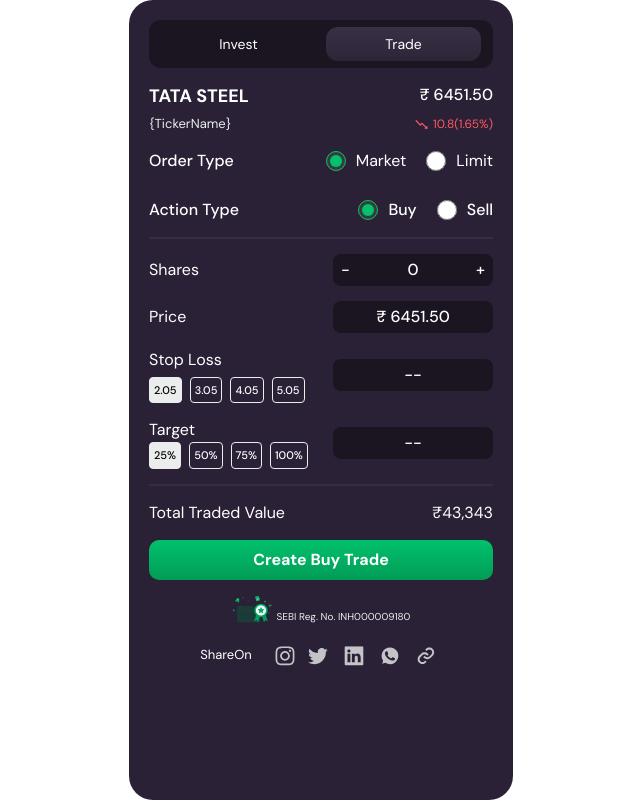
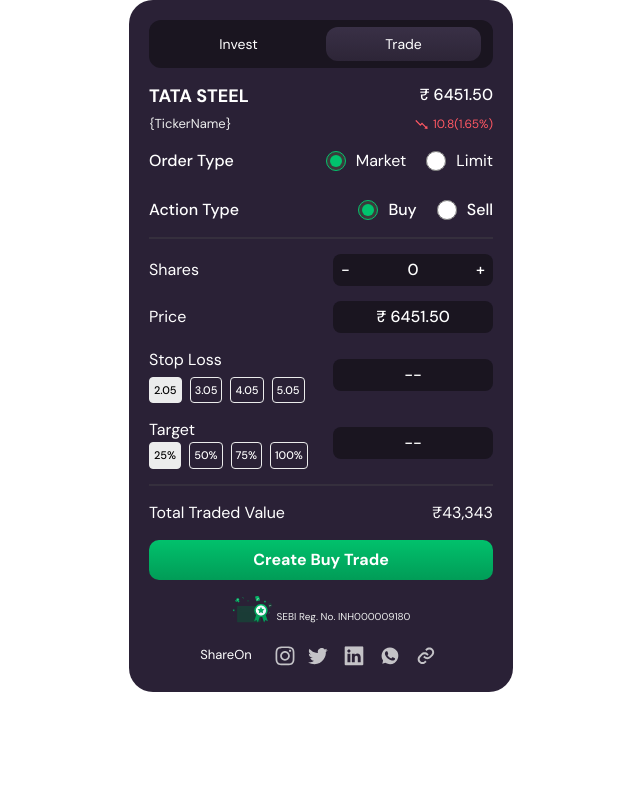
Before and after one commit to dhruvsolanki0811/Stratzy-assign, a Next.js app: page / in a window 1280 px wide. Shown: the whole page, without its empty margins (319-959 px from the left). Built offline with nearby package versions, Linux system fonts and the light colour scheme.

Commit message:
Refactored Height of Card

```diff
--- a/src/app/page.tsx
+++ b/src/app/page.tsx
@@ -3,7 +3,7 @@
 export default function Home() {
   return (
     <>
-      <div className="content-wrapper w-[100vw] h-[100vh] flex items-center justify-center">
+      <div className="content-wrapper w-[100vw] h-[100vh] flex  justify-center">
         <SideBarCard></SideBarCard>
       </div>
     </>
--- a/src/components/SideBarCard/SideBarCard.tsx
+++ b/src/components/SideBarCard/SideBarCard.tsx
@@ -26,7 +26,7 @@
 
   return (
     <>
-      <div className="sidebar-card text-white  w-[24rem]  h-full rounded-[24px] bg-[#2A2136] p-[20px] flex flex-col gap-[15px]">
+      <div className="sidebar-card text-white  w-[24rem]  h-[max-content] rounded-[24px] bg-[#2A2136] p-[20px] flex flex-col gap-[15px]">
         <TopToggle></TopToggle>
         <div className="stock-detail w-full flex items-center no-wrap justify-between">
           <div className="name-container flex flex-col gap-[4px]">
@@ -114,7 +114,7 @@
           </div>
         </div>
         <div className="share-tag flex justify-center items-center w-full gap-5 text-[13px]">
-            <div className="share-icons">ShareOn</div>
+          <div className="share-icons">ShareOn</div>
           <div className="share-icons-container flex items-center gap-1 ">
             <div className="share-icons relative">
               {" "}
```
